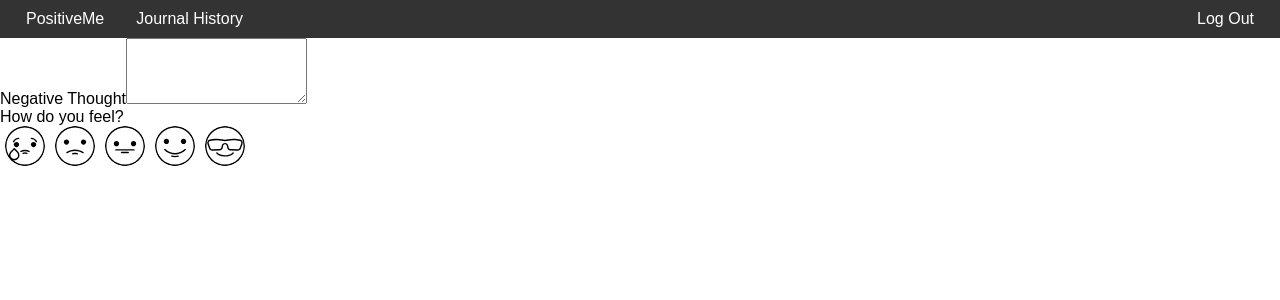
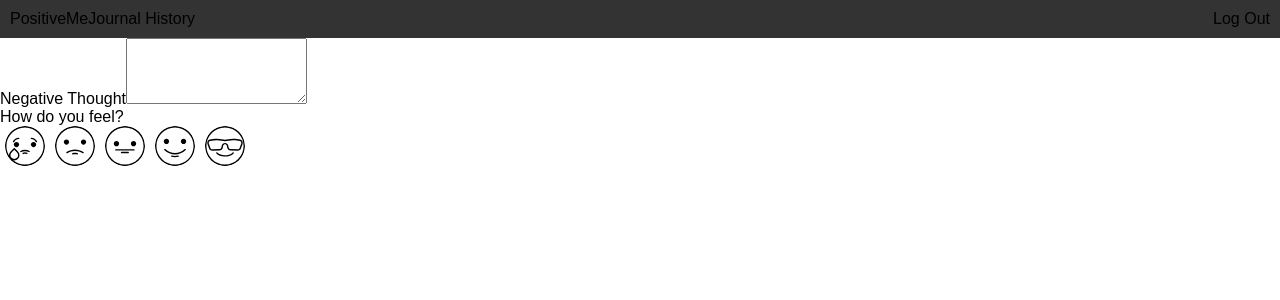
Before and after one commit to KatelinDeSerano/positive-me, a React (Create React App) app: page / in a window 1280 px wide. Shown: the top 300 px of the page. Built offline with nearby package versions, Linux system fonts and the light colour scheme.

Commit message:
removed 'a' tags from nav bar - replace with links - TODO

```diff
--- a/src/components/nav.js
+++ b/src/components/nav.js
@@ -5,10 +5,13 @@ export default function Nav() {
     return (
         <div className="nav">
             <ul>
-                <li><a href="">PositiveMe</a></li>
-                <li><a href="">Journal History</a></li>
-                <li className="logout" ><a href="#">Log Out</a></li>
+
+                <li>PositiveMe</li>
+                <li>Journal History</li>
+                <li className="logout" >Log Out</li>
             </ul>
         </div>
     );
 };
+
+// TODO: add links to nav bar
```
